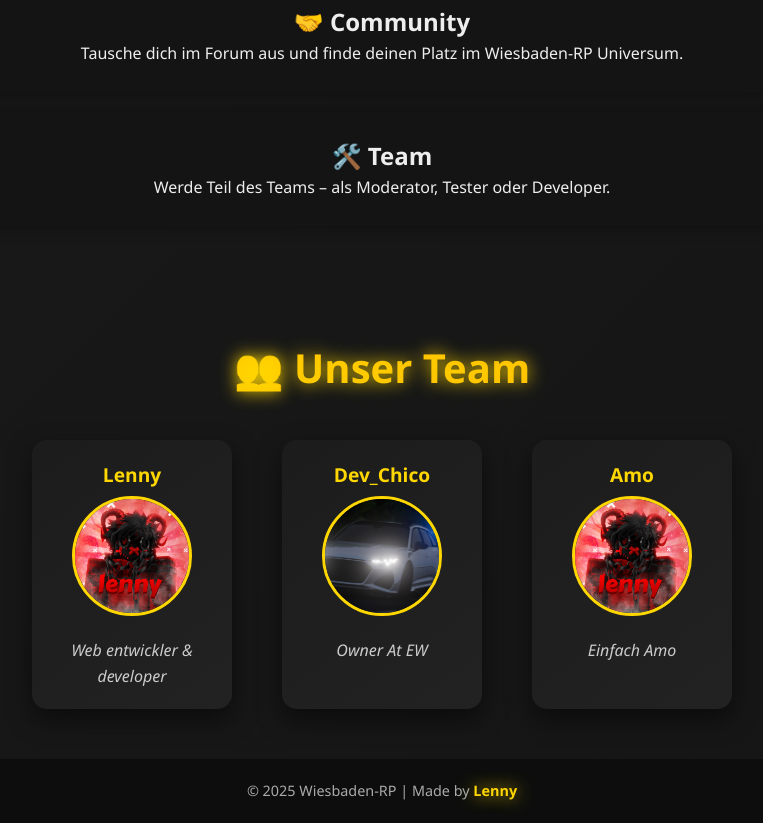
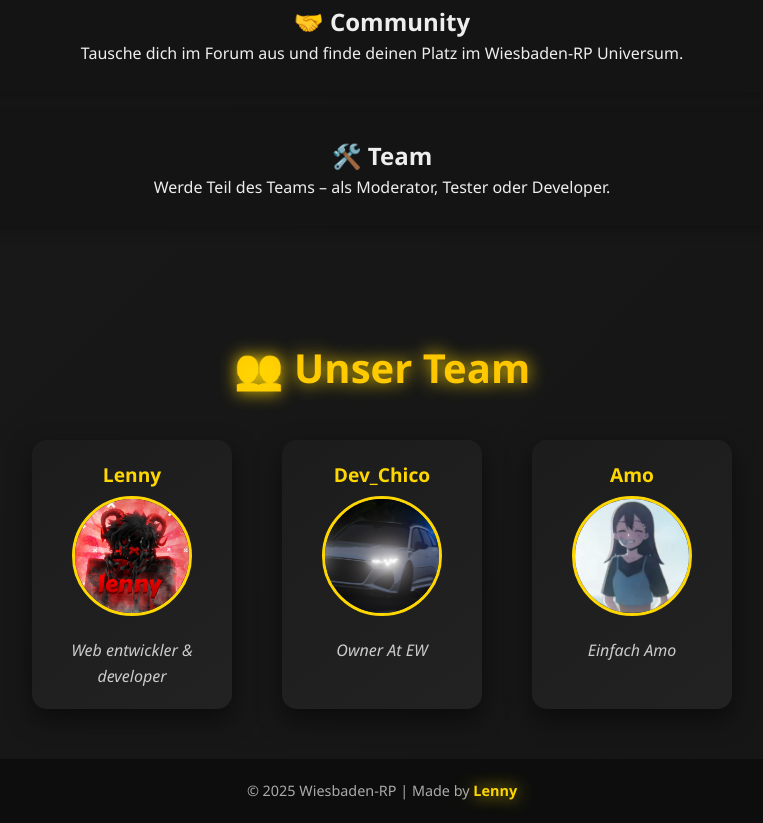
Before and after one commit to lenny-commits/Emergency-Wiesbaden, a plain HTML site: page index.html in a window 1280 px wide. Shown: the part 934-1757 px from the top of the page, without its empty margins (258-1021 px from the left). Drawn offline with Linux system fonts and the light colour scheme.

Commit message:
Update index.html

```diff
--- a/index.html
+++ b/index.html
@@ -56,7 +56,7 @@
       </div>
   <div class="team-card slide-up">
         <h3>Amo</h3>
-        <img src="assets/teamler1.png" alt="Amo" class="team-img">
+        <img src="assets/HI.webp" alt="Amo" class="team-img">
         <p class="role">Einfach Amo</p>
       </div>
     </div>
```
